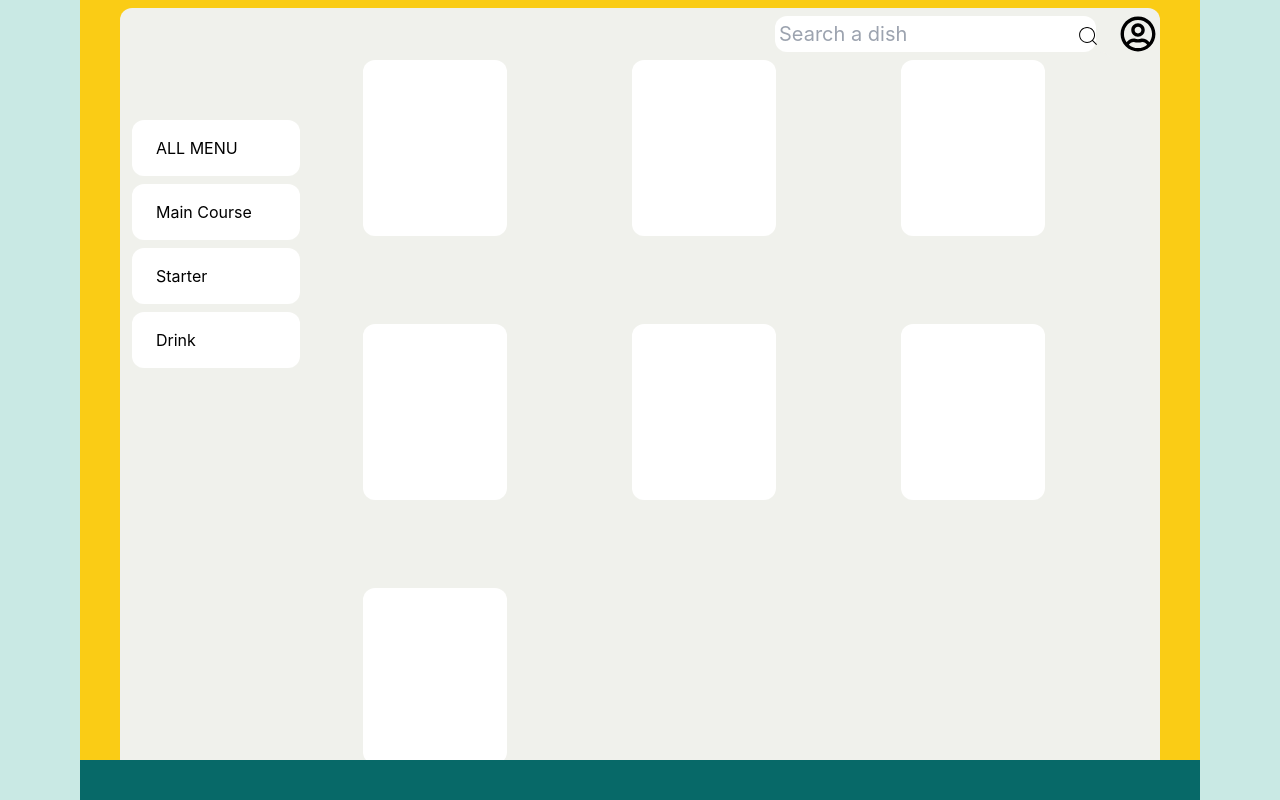
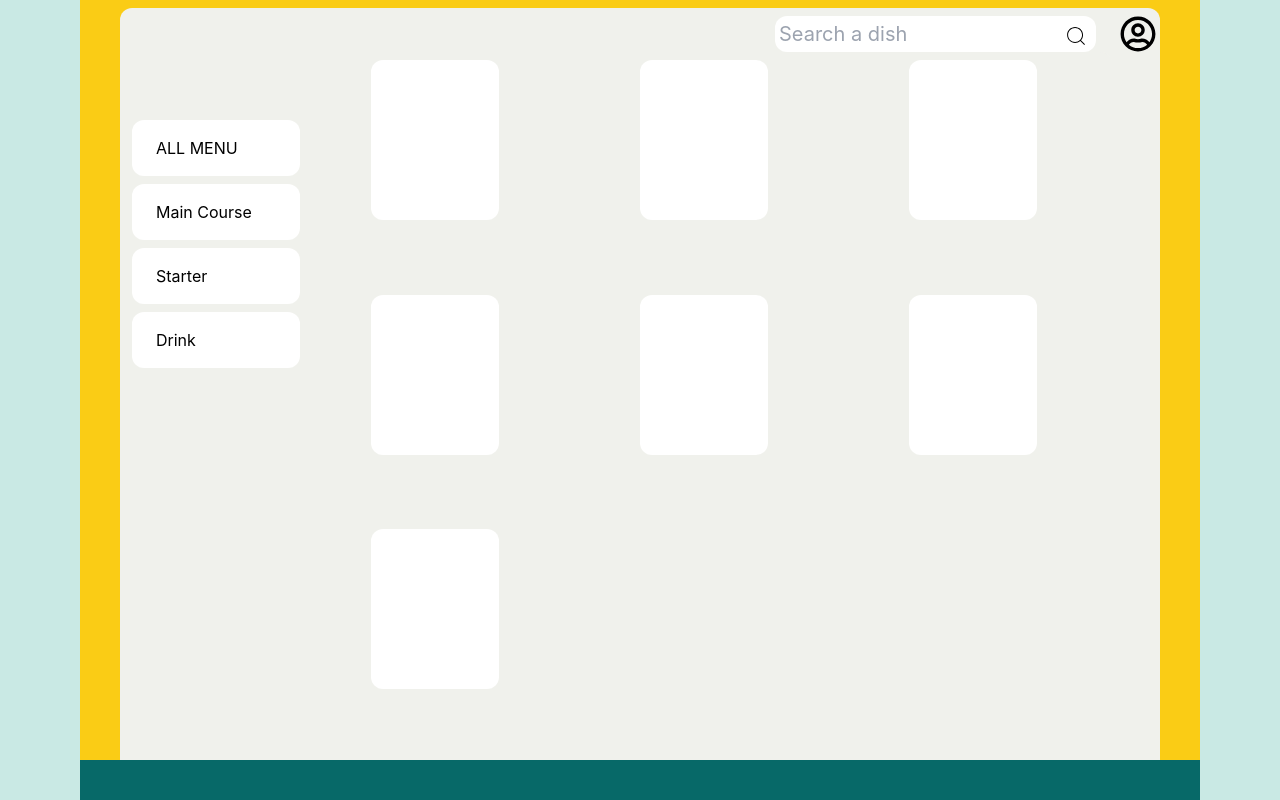
Before and after one commit to akhileshkumar09/food-app-project, a React (Create React App) app: page / in a window 1280 px wide. Built offline with nearby package versions, Linux system fonts and the light colour scheme.

Commit message:
add some ui design

```diff
--- a/src/App.js
+++ b/src/App.js
@@ -7,8 +7,8 @@ function App() {
     <div className="relative min-h-screen overflow-hidden  sm:px-20 " style={{backgroundColor:"#c9e9e4"}}>
       <Home/>
 
-      <div className='relative'>
-         <div className='absolute bottom-0 left-0  w-full h-10 ' style={{backgroundColor:"#076968"}}>
+      <div className='relative '>
+         <div className='absolute bottom-0 left-0  w-full h-10 overflow-hidden' style={{backgroundColor:"#076968"}}>
          </div>
       </div>
 
--- a/src/components/FoodItem.jsx
+++ b/src/components/FoodItem.jsx
@@ -2,7 +2,7 @@ import React from 'react'
 
 function FoodItem({name, imgage, description, options}) {
   return (
-    <div className='w-36 h-44 bg-white rounded-xl'></div>
+    <div className='w-32 h-40 bg-white rounded-xl'></div>
   )
 }
 
--- /dev/null
+++ b/src/components/MenuItems.jsx
@@ -0,0 +1,100 @@
+import React, { useState } from 'react'
+import { RxHamburgerMenu } from "react-icons/rx";
+import FoodItem from './FoodItem';
+import { CiSearch } from "react-icons/ci";
+
+function MenuItems() {
+    const [menuOpen, setMenuOpen] = useState(false)
+
+    const handleMenuItemClick = () => {
+      if (window.innerWidth < 1024) {
+        setMenuOpen(false); // Close the menu on small screens
+      }
+    };
+
+
+  return (
+    <div>
+      {/* search bar */}
+      <div className='w-full flex justify-end pr-4 relative z-1'>
+        <input type='text' placeholder='Search a dish' className='p-1 text-xl rounded-xl sm:w-auto w-3/4'/>
+        <CiSearch className='absolute text-xl md:text-2xl  top-2  right-6' />
+      </div>
+
+
+    <div className='lg:hidden'>
+      <button className='absolute top-2 left-2 '
+       onClick={() => setMenuOpen(!menuOpen)}
+       aria-label="Toggle Menu">
+      <RxHamburgerMenu className='text-2xl ' />
+      </button>
+      </div>
+
+
+      <div className={`grid  lg:pl-32 ${menuOpen ? "pl-32" : "pl-2"}`}>
+             {/* Menu Items */}
+             <div
+          className={` lg:flex lg:flex-col lg:space-y-0  h-full lg:bg-blue-800 ${
+            menuOpen ? "block" : "hidden"
+          } absolute top-10 left-0 right-0 bg-blue-600 sm:w-48 w-full `}
+          style={{backgroundColor: "#f0f1ec"}}
+        >
+          <ul className="flex flex-col lg:mt-16 text-center lg:text-left  mx-3 ">
+            <li className='w-35 h-15 bg-white mt-2 rounded-xl'>
+              <a
+                href="#home"
+                className="block py-4 px-6 hover:bg-yellow-400 rounded-xl "
+                onClick={handleMenuItemClick}
+              >
+                ALL MENU
+              </a>
+            </li>
+            <li className='w-35 h-15 bg-white mt-2 rounded-xl'>
+              <a
+                href="#about"
+                className="block py-4 px-6 hover:bg-yellow-400 rounded-xl"
+                onClick={handleMenuItemClick}
+              >
+                Main Course
+              </a>
+            </li>
+            <li className='w-35 h-15 bg-white mt-2 rounded-xl'>
+              <a
+                href="#services"
+                className="block py-4 px-6 hover:bg-yellow-400 rounded-xl"
+                onClick={handleMenuItemClick}
+              >
+                Starter
+              </a>
+            </li>
+            <li className='w-50 h-15 bg-white  mt-2 rounded-xl'>
+              <a
+                href="#contact"
+                className="block py-4 px-6 hover:bg-yellow-400 rounded-xl"
+                onClick={handleMenuItemClick}
+              >
+                Drink
+              </a>
+            </li>
+          </ul>
+        </div>
+
+
+
+      {/* items container */}
+      <div style={{backgroundColor: "#f0f1ec"}} className=' p-2 pb-24 m-auto lg:ml-26 lg:mr-20 w-full rounded-xl overflow-auto h-screen scrollbar-none bg-gray-200 grid justify-items-center  grid-cols-1 md:grid-cols-2  lg:grid-cols-3 gap-2 '>
+        <FoodItem/>
+        <FoodItem/>
+        <FoodItem/>
+        <FoodItem/>
+        <FoodItem/>
+        <FoodItem/>
+        <FoodItem/>
+      </div>
+      </div>
+
+    </div>
+  )
+}
+
+export default MenuItems
--- a/src/pages/Home.jsx
+++ b/src/pages/Home.jsx
@@ -1,17 +1,18 @@
 import React, { useState } from 'react'
-import { RxHamburgerMenu } from "react-icons/rx";
+import MenuItems from '../components/MenuItems';
+
 import { FaRegUserCircle } from "react-icons/fa";
-import FoodItem from '../components/FoodItem';
-import { CiSearch } from "react-icons/ci";
+
+
 
 function Home() {
-  const [menuOpen, setMenuOpen] = useState(false)
-  console.log(menuOpen)
-  const handleMenuItemClick = () => {
-    if (window.innerWidth < 1024) {
-      setMenuOpen(false); // Close the menu on small screens
-    }
-  };
+  const [user, setUser]= useState(true);
+  const [showDetail, setShowDetail] = useState(false);
+
+  const handleClickOnUser = () => {
+    setShowDetail(!showDetail)
+  }
+
 
 
   return (
@@ -19,93 +20,32 @@ function Home() {
 
      <div className='w-full relative min-h-full rounded-xl px-10 md:px-12 pt-2 overflow-hidden ' style={{backgroundColor: "#f0f1ec"}}>
 
-     {/*menu bar  */}
-
-
-      <div className='lg:hidden'>
-      <button className='absolute top-2 left-2 '
-       onClick={() => setMenuOpen(!menuOpen)}
-       aria-label="Toggle Menu">
-      <RxHamburgerMenu className='text-2xl ' />
-      </button>
-      </div>
 
 
 
 
 
-      <span className='absolute top-2 right-1 '><FaRegUserCircle  className='sm:text-4xl text-3xl'/></span>
 
-      {/* search bar */}
-      <div className='w-full flex justify-end pr-4 relative z-10'>
-        <input type='text' placeholder='Search a dish' className='p-1 text-xl rounded-xl sm:w-auto w-3/4'/>
-        <CiSearch className='absolute text-xl md:text-2xl  top-2 sm:right-3 right-4' />
+       {/*menu bar  */}
+      <div className={` ${showDetail ? "pr-28" : ""}`}>
+     <MenuItems/>
+     </div>
+
+
+       {/* user */}
+       {  (user && !showDetail) &&
+      <span className='absolute top-2 right-1 ' onClick={handleClickOnUser}><FaRegUserCircle  className='sm:text-4xl text-3xl'/></span>
+      }
+      {/* user Detail */}
+      {showDetail &&
+      <div className=' absolute top-0 right-0 bg-white w-full sm:w-40 h-full z-0 overflow-y-auto' onClick={handleClickOnUser}>
+
+      </div>
+      }
+
       </div>
 
 
-      <div className={`grid  lg:pl-32 ${menuOpen ? "pl-32" : "pl-2"}`}>
-             {/* Menu Items */}
-             <div
-          className={` lg:flex lg:flex-col lg:space-y-0  h-full lg:bg-blue-800 ${
-            menuOpen ? "block" : "hidden"
-          } absolute top-10 left-0 right-0 bg-blue-600 sm:w-48 w-full `}
-          style={{backgroundColor: "#f0f1ec"}}
-        >
-          <ul className="flex flex-col lg:mt-16 text-center lg:text-left  mx-3 ">
-            <li className='w-35 h-15 bg-white mt-2 rounded-xl'>
-              <a
-                href="#home"
-                className="block py-4 px-6 hover:bg-blue-700 "
-                onClick={handleMenuItemClick}
-              >
-                ALL MENU
-              </a>
-            </li>
-            <li className='w-35 h-15 bg-white mt-2 rounded-xl'>
-              <a
-                href="#about"
-                className="block py-4 px-6 hover:bg-blue-700"
-                onClick={handleMenuItemClick}
-              >
-                Main Course
-              </a>
-            </li>
-            <li className='w-35 h-15 bg-white mt-2 rounded-xl'>
-              <a
-                href="#services"
-                className="block py-4 px-6 hover:bg-blue-700"
-                onClick={handleMenuItemClick}
-              >
-                Starter
-              </a>
-            </li>
-            <li className='w-50 h-15 bg-white  mt-2 rounded-xl'>
-              <a
-                href="#contact"
-                className="block py-4 px-6 hover:bg-blue-700"
-                onClick={handleMenuItemClick}
-              >
-                Drink
-              </a>
-            </li>
-          </ul>
-        </div>
-
-
-
-      {/* items container */}
-      <div style={{backgroundColor: "#f0f1ec"}} className=' p-2  m-auto lg:ml-26 lg:mr-20 w-full rounded-xl overflow-auto h-screen scrollbar-none bg-gray-200 grid justify-items-center  grid-cols-1 md:grid-cols-2  lg:grid-cols-3 gap-2 '>
-        <FoodItem/>
-        <FoodItem/>
-        <FoodItem/>
-        <FoodItem/>
-        <FoodItem/>
-        <FoodItem/>
-        <FoodItem/>
-      </div>
-      </div>
-
-     </div>
 
 
 
```
